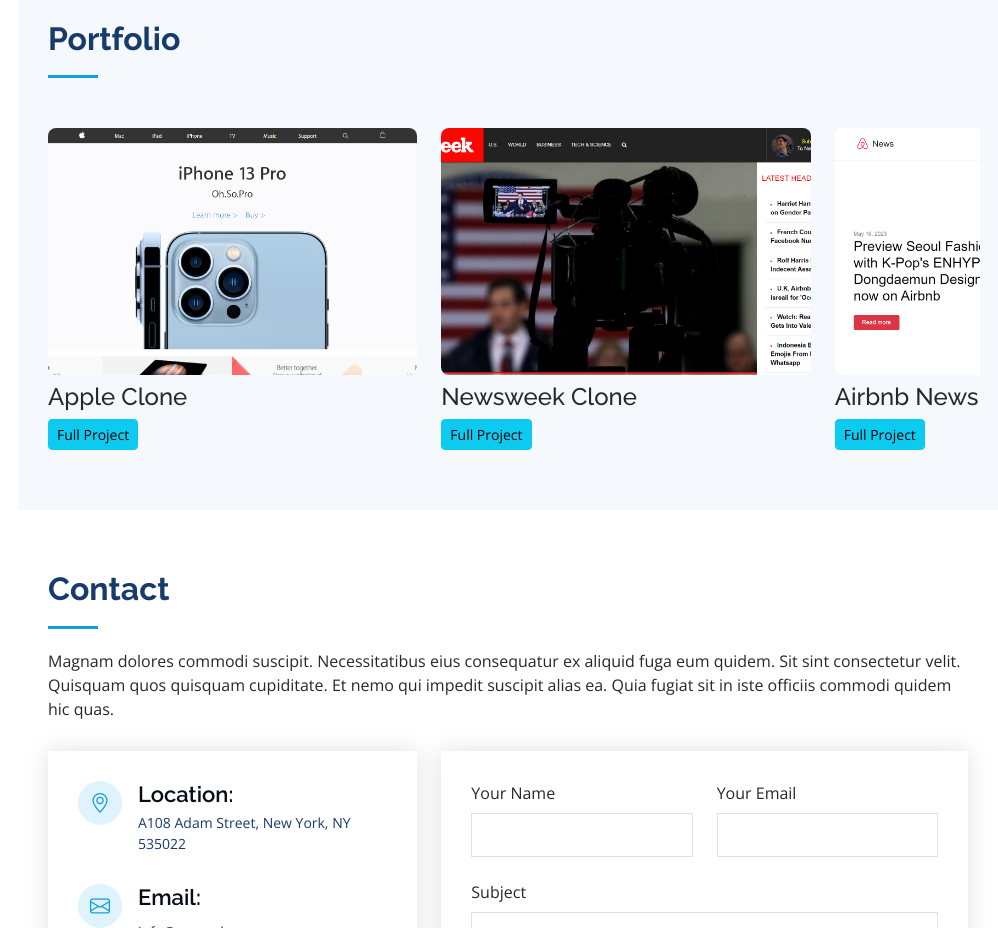
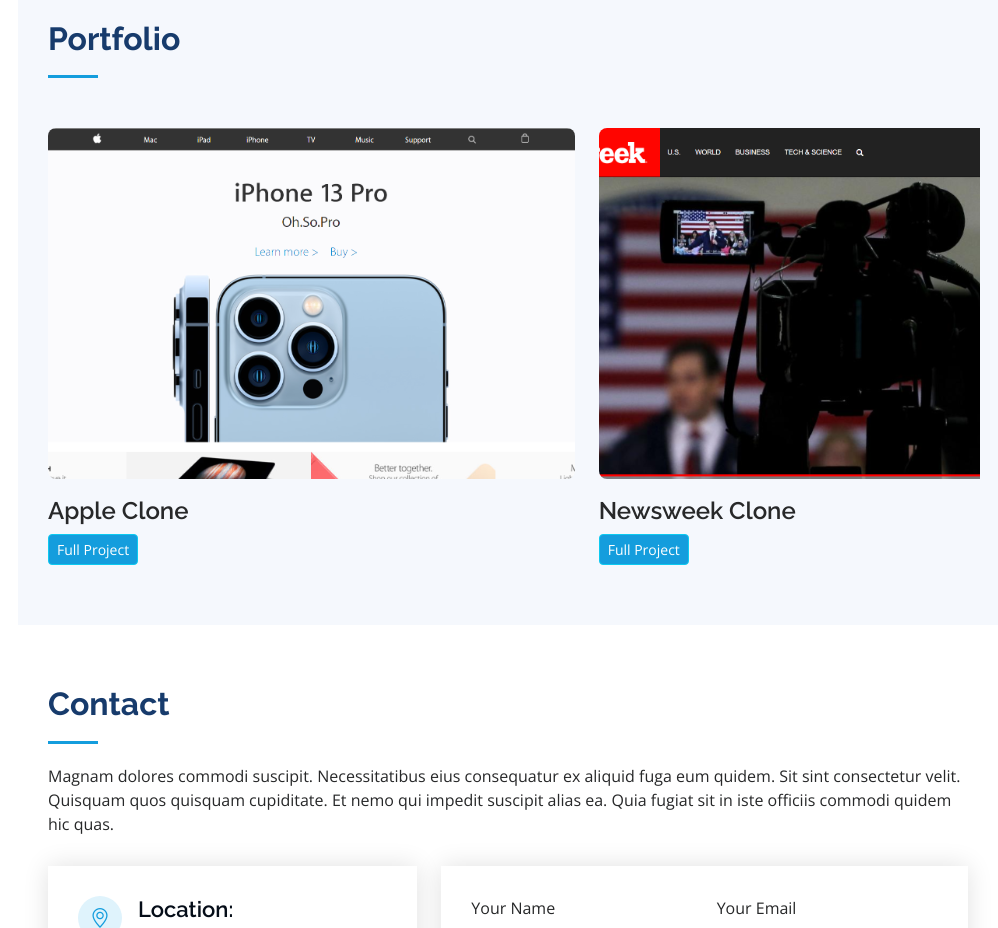
Before and after one commit to MonikaGitHub656/personal_portfolio, a plain HTML site: page index.html in a window 1280 px wide. Shown: the part 2020-2948 px from the top of the page, without its empty margins (282-1280 px from the left). Drawn offline with nearby package versions, Linux system fonts and the light colour scheme.

Commit message:
Portfolio edits

```diff
--- a/assets/css/style.css
+++ b/assets/css/style.css
@@ -603,6 +603,22 @@ section {
   background-position: center;
 }
 
+.portfolio .projects h4 {
+  font-weight: 600;
+  padding-top: 10px;
+
+}
+
+.portfolio .projects button {
+  color: white;
+  background-color: #149ddd;
+}
+
+.portfolio .projects button:hover {
+  background-color:rgba(100, 212, 240, 0.95);
+}
+
+
 /*--------------------------------------------------------------
 # Contact
 --------------------------------------------------------------*/
--- a/index.html
+++ b/index.html
@@ -197,21 +197,21 @@
         </div>
 
         <div class="row projects flex-nowrap overflow-scroll">
-          <div class="col-11 col-sm-9 col-md-8 col-lg-5">
+          <div class="col-11 col-sm-9 col-md-7">
             <div class="thumbnail mb-2 rounded-3" id="appleclone"></div>
             <div class="text-box">
               <h4>Apple Clone</h4>
               <button class="btn btn-sm btn-info">Full Project</button>
             </div>
           </div>
-          <div class="col-11 col-sm-9 col-md-8 col-lg-5">
+          <div class="col-11 col-sm-9 col-md-7">
             <div class="thumbnail mb-2 rounded-3" id="newsweekclone"></div>
             <div class="text-box">
               <h4>Newsweek Clone</h4>
               <button class="btn btn-sm btn-info">Full Project</button>
             </div>
           </div>
-          <div class="col-11 col-sm-9 col-md-8 col-lg-5">
+          <div class="col-11 col-sm-9 col-md-7">
             <div class="thumbnail mb-2 rounded-3" id="airbnbnewsclone"></div>
             <div class="text-box">
               <h4>Airbnb News Clone</h4>
```
